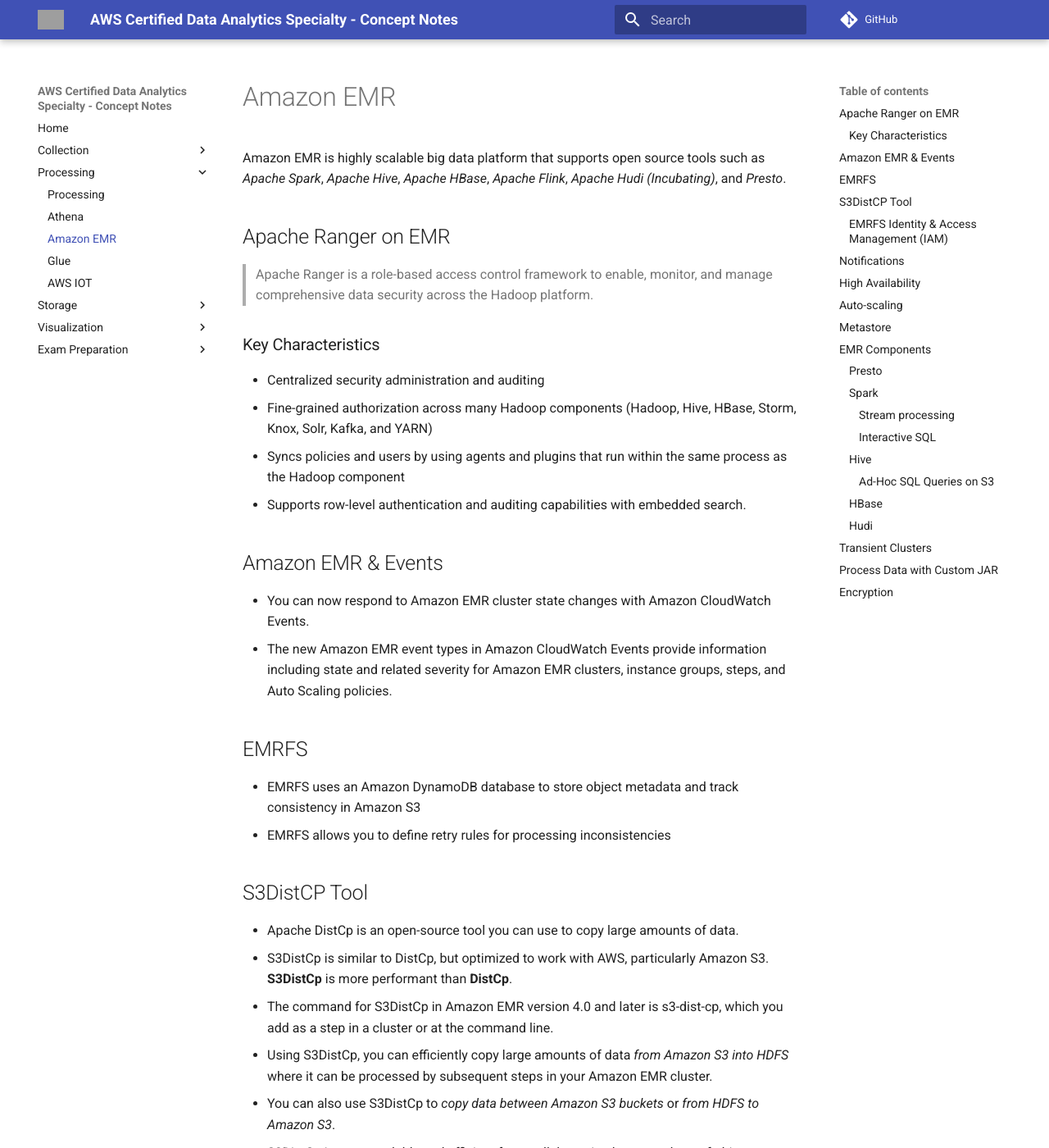
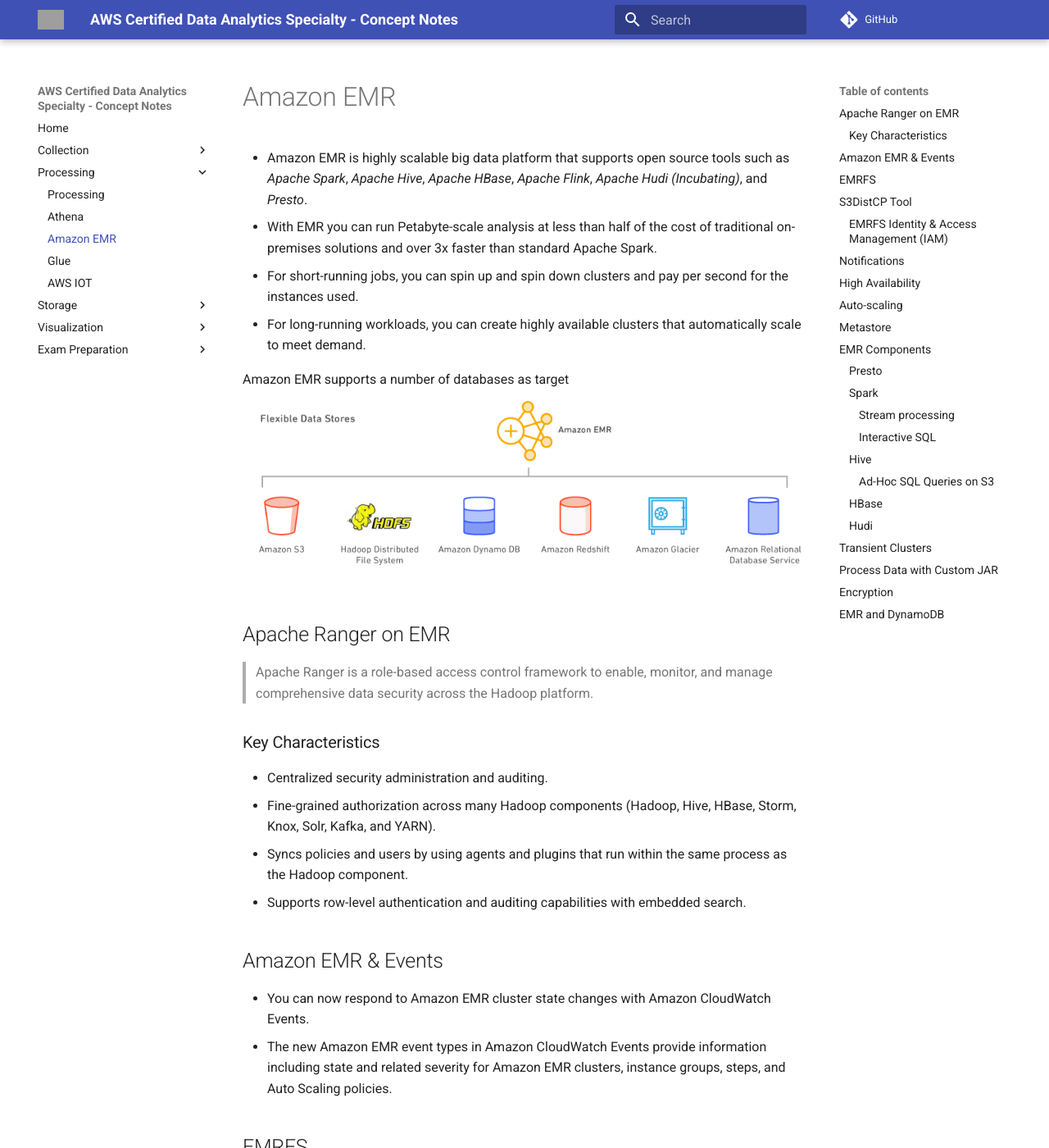
Before and after one commit to jeyabalajis/aws-certified-data-analytics-specialty-notes, an MkDocs documentation site: the page built from docs/processing/amazon_emr.md, in a window 1280 px wide and 1400 px high. Shown: the whole window at 82% size. Built offline with MkDocs 1.6.1 and Material for MkDocs 9.7.7, drawn with Linux system fonts in a browser that asks for light colours; comment, search, counter and statistics services are not loaded; some of the changed text lies outside the part shown; grey boxes are pictures that could not be loaded.

Commit message:
Enriched documentation.

```diff
--- a/docs/processing/amazon_emr.md
+++ b/docs/processing/amazon_emr.md
@@ -1,6 +1,11 @@
 # Amazon EMR
+- Amazon EMR is highly scalable big data platform that supports open source tools such as _Apache Spark_, _Apache Hive_, _Apache HBase_, _Apache Flink_, _Apache Hudi (Incubating)_, and _Presto_.
+- With EMR you can run Petabyte-scale analysis at less than half of the cost of traditional on-premises solutions and over 3x faster than standard Apache Spark.
+- For short-running jobs, you can spin up and spin down clusters and pay per second for the instances used.
+- For long-running workloads, you can create highly available clusters that automatically scale to meet demand.
 
-Amazon EMR is highly scalable big data platform that supports open source tools such as _Apache Spark_, _Apache Hive_, _Apache HBase_, _Apache Flink_, _Apache Hudi (Incubating)_, and _Presto_.
+Amazon EMR supports a number of databases as target
+![Alt text](amazon_emr_db_support.png)
 
 ## Apache Ranger on EMR
 
@@ -8,9 +13,9 @@
 
 ### Key Characteristics
 
-- Centralized security administration and auditing
-- Fine-grained authorization across many Hadoop components (Hadoop, Hive, HBase, Storm, Knox, Solr, Kafka, and YARN)
-- Syncs policies and users by using agents and plugins that run within the same process as the Hadoop component
+- Centralized security administration and auditing.
+- Fine-grained authorization across many Hadoop components (Hadoop, Hive, HBase, Storm, Knox, Solr, Kafka, and YARN).
+- Syncs policies and users by using agents and plugins that run within the same process as the Hadoop component.
 - Supports row-level authentication and auditing capabilities with embedded search.
 
 ## Amazon EMR & Events
@@ -20,8 +25,8 @@
 
 ## EMRFS
 
-- EMRFS uses an Amazon DynamoDB database to store object metadata and track consistency in Amazon S3
-- EMRFS allows you to define retry rules for processing inconsistencies
+- EMRFS uses an Amazon DynamoDB database to store object metadata and track consistency in Amazon S3.
+- EMRFS allows you to define retry rules for processing inconsistencies.
 
 ## S3DistCP Tool
 
@@ -164,3 +169,6 @@
 - Options for at-rest data encryption include both Amazon S3 with EMRFS and local-disk encryption.
 - In-transit encryption options enable the open-source encryption features for certain applications that support Transport Layer Security (TLS).
 - At-rest options and in-transit options can be enabled together or separately.
+
+## EMR and DynamoDB
+- AWS offers out-of-the-box Amazon Elastic MapReduce (Amazon EMR) integration with Amazon DynamoDB, providing customers an integrated solution that eliminates the often prohibitive costs of administration, maintenance, and upfront hardware.
```
Also changed, not shown: docs/collection/kinesis_data_firehose.md (+7 -0 lines), docs/storage/redshift.md (+23 -0 lines), docs/processing/amazon_emr_db_support.png (added), docs/storage/redshift_table_diststyle.png (added).
